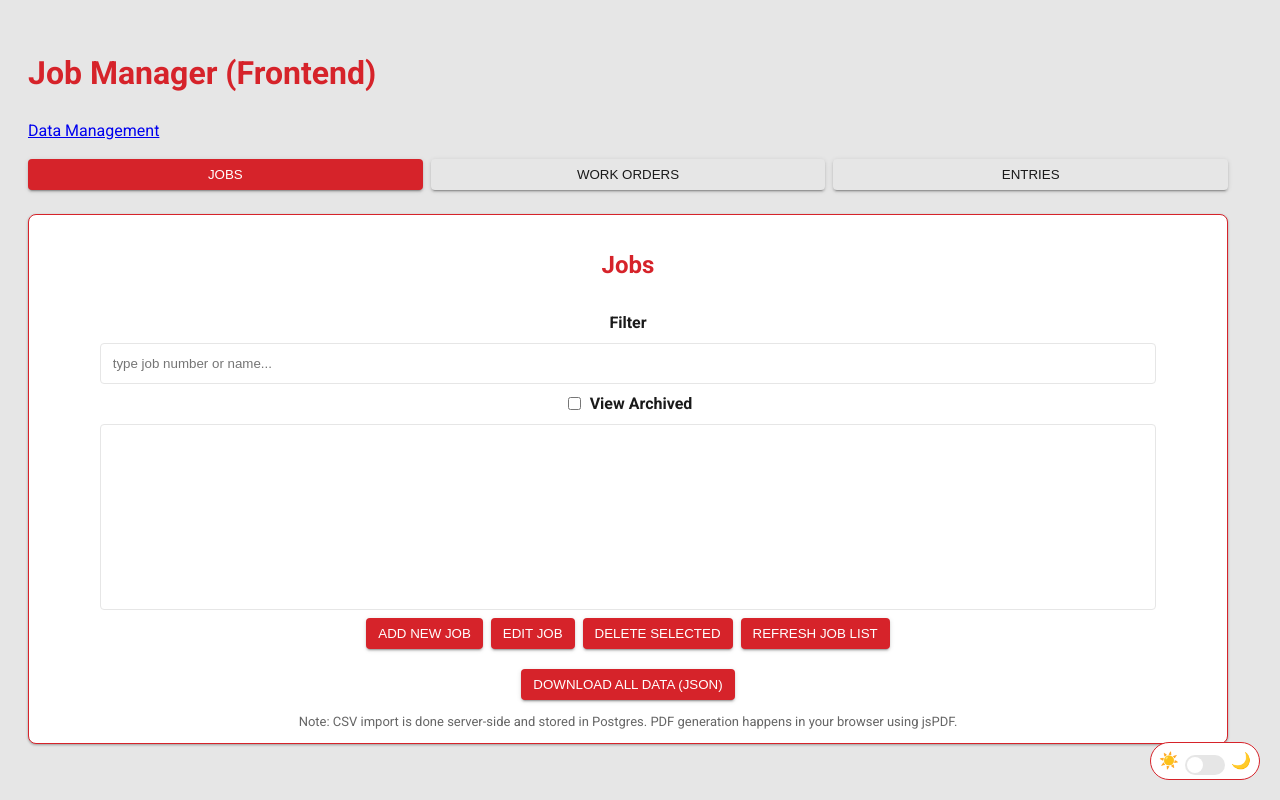
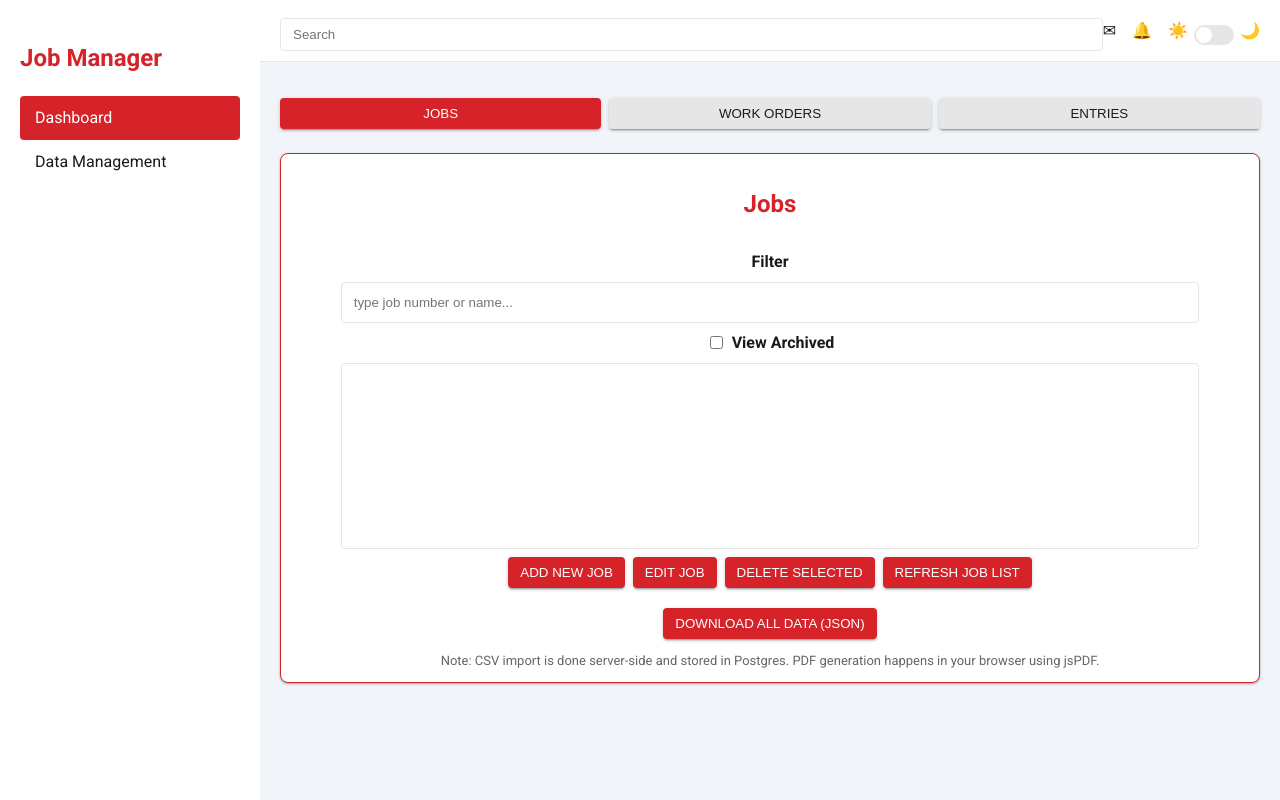
Before and after one commit to Jkweks/doorform, a plain HTML site: page frontend/index.html in a window 1280 px wide. Drawn offline with nearby package versions, Linux system fonts and the light colour scheme; no server answers.

Commit message:
feat: redesign dashboard layout with dark mode

```diff
--- a/frontend/css/style.css
+++ b/frontend/css/style.css
@@ -5,20 +5,137 @@
   --vos-gray: #e6e6e6;
   --vos-dark: #1a1a1a;
   --vos-white: #ffffff;
+  --bg-light: #f1f5f9;
+  --bg-dark: #121212;
 }
 
 body {
   font-family: 'Roboto', Arial, sans-serif;
-  padding: 20px;
-  background-color: var(--vos-gray);
+  background-color: var(--bg-light);
   color: var(--vos-dark);
-  max-width: 1200px;
+  margin: 0;
   line-height: 1.5;
 }
 
 body.dark {
-  background-color: var(--vos-dark);
+  background-color: var(--bg-dark);
   color: var(--vos-gray);
+}
+
+/* Basic layout: sidebar, topbar, and content */
+.layout {
+  display: flex;
+  min-height: 100vh;
+}
+
+.sidebar {
+  width: 220px;
+  background: var(--vos-white);
+  padding: 20px;
+}
+
+.sidebar .logo {
+  margin-bottom: 20px;
+  color: var(--vos-red);
+}
+
+.sidebar ul {
+  list-style: none;
+  padding: 0;
+}
+
+.sidebar a {
+  display: block;
+  padding: 10px 15px;
+  color: var(--vos-dark);
+  text-decoration: none;
+  border-radius: 4px;
+}
+
+.sidebar a.active,
+.sidebar a:hover {
+  background: var(--vos-red);
+  color: var(--vos-white);
+}
+
+.main {
+  flex: 1;
+  display: flex;
+  flex-direction: column;
+}
+
+.topbar {
+  display: flex;
+  justify-content: space-between;
+  align-items: center;
+  padding: 10px 20px;
+  background: var(--vos-white);
+  border-bottom: 1px solid var(--vos-gray);
+}
+
+.topbar .search {
+  padding: 8px 12px;
+  border: 1px solid var(--vos-gray);
+  border-radius: 4px;
+}
+
+.topbar .actions {
+  display: flex;
+  align-items: center;
+  gap: 16px;
+}
+
+.topbar .icon {
+  cursor: pointer;
+}
+
+.content {
+  flex: 1;
+  padding: 20px;
+  background: var(--bg-light);
+}
+
+body.dark .sidebar {
+  background: #1f1f1f;
+}
+
+body.dark .sidebar a {
+  color: var(--vos-gray);
+}
+
+body.dark .sidebar a.active,
+body.dark .sidebar a:hover {
+  background: var(--vos-red-dark);
+  color: var(--vos-white);
+}
+
+body.dark .topbar {
+  background: #333;
+  border-bottom-color: #444;
+}
+
+body.dark .topbar .search {
+  background: #333;
+  color: var(--vos-gray);
+  border-color: #555;
+}
+
+body.dark .content {
+  background: var(--bg-dark);
+}
+
+.topbar .dark-toggle {
+  position: static;
+  margin: 0;
+  background: none;
+  border: none;
+  padding: 0;
+  border-radius: 0;
+}
+
+body.dark .topbar .dark-toggle {
+  background: none;
+  border: none;
 }
 
 h1, h2, h3 {
--- a/frontend/index.html
+++ b/frontend/index.html
@@ -14,9 +14,31 @@
   <link rel="stylesheet" href="css/style.css" />
 </head>
 <body>
-  <h1>Job Manager (Frontend)</h1>
-    <a href="data.html">Data Management</a>
-
+  <div class="layout">
+    <nav class="sidebar">
+      <h2 class="logo">Job Manager</h2>
+      <ul>
+        <li><a href="#" class="active">Dashboard</a></li>
+        <li><a href="data.html">Data Management</a></li>
+      </ul>
+    </nav>
+    <div class="main">
+      <header class="topbar">
+        <input type="text" class="search" placeholder="Search" />
+        <div class="actions">
+          <span class="icon">✉</span>
+          <span class="icon">🔔</span>
+          <div class="dark-toggle">
+            <span>☀️</span>
+            <label class="switch">
+              <input type="checkbox" id="toggleDarkMode" />
+              <span class="slider"></span>
+            </label>
+            <span>🌙</span>
+          </div>
+        </div>
+      </header>
+      <main class="content">
         <div id="mainTabs" class="tabs">
           <button id="jobsTabBtn" class="active" data-tab="jobsTab">Jobs</button>
           <button id="workOrdersTabBtn" data-tab="workOrdersTab">Work Orders</button>
@@ -74,7 +96,7 @@
             </div>
           </div>
         </div>
-
+      </main>
       <!-- modal for job info -->
       <div id="jobModal" class="modal-overlay">
         <div class="modal-body">
@@ -195,13 +217,7 @@
           </div>
         </div>
       </div>
-  <div class="dark-toggle">
-    <span>☀️</span>
-    <label class="switch">
-      <input type="checkbox" id="toggleDarkMode">
-      <span class="slider"></span>
-    </label>
-    <span>🌙</span>
+    </div>
   </div>
   <script src="js/doorPartPresets.js"></script>
   <script src="js/api.js"></script>
```
Lines whose indentation alone changed are shown as unchanged.
